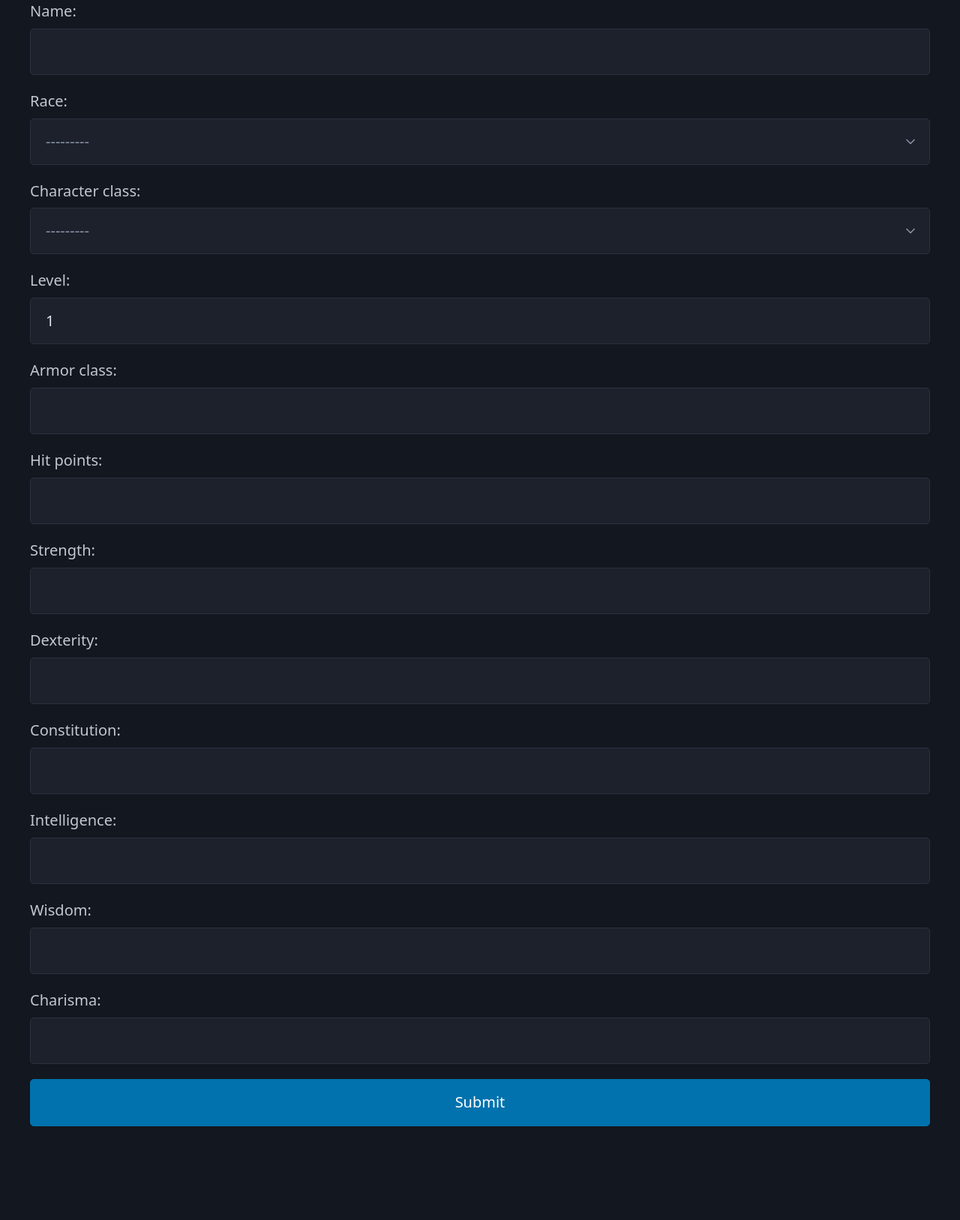
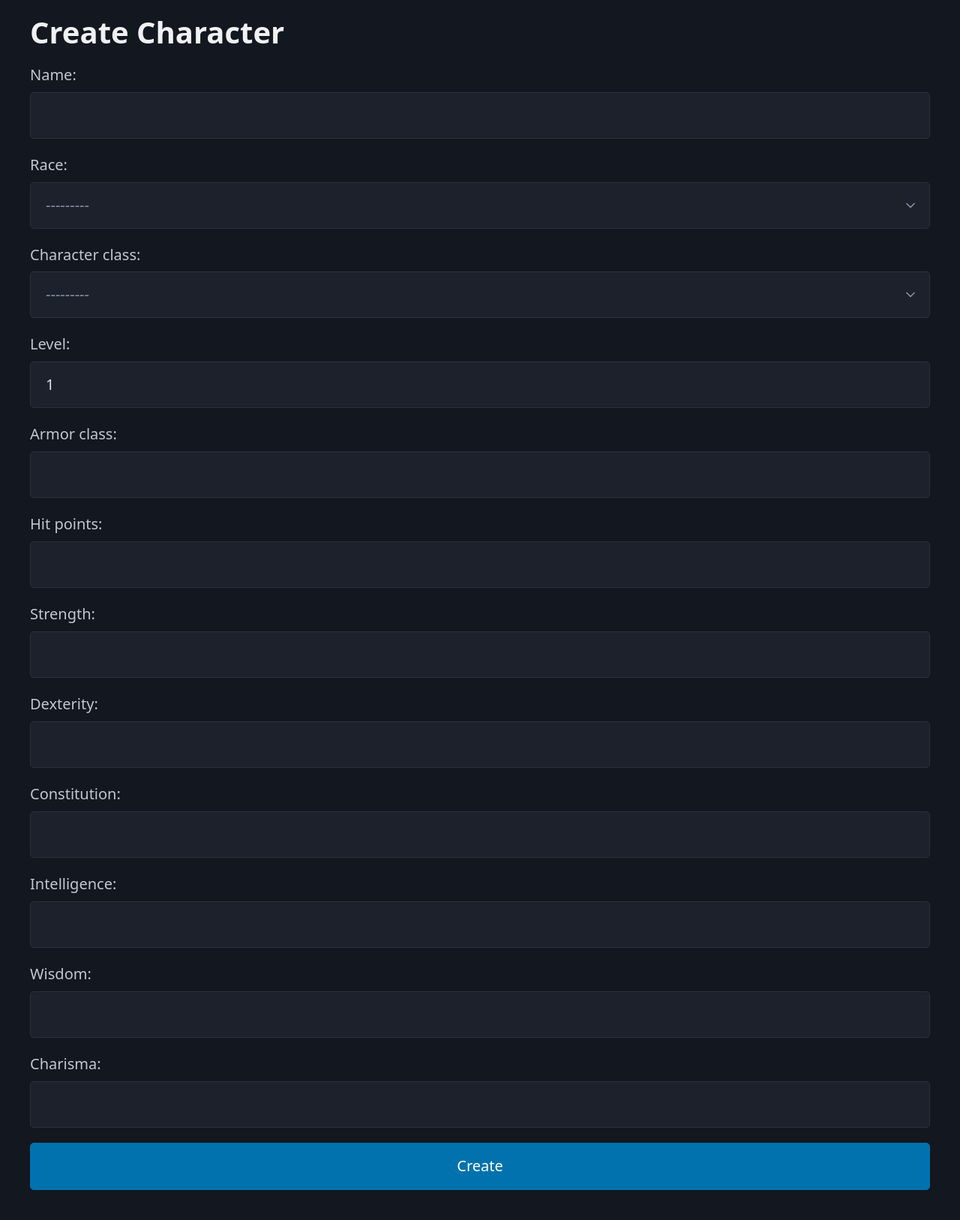
Before and after one commit to jakecoombs/django-dnd, a Django app: page /character/create in a window 1280 px wide. Shown: the part 70-1697 px from the top of the page at 75% size. Before the commit the page ends 1572 px from the top, so only its background shows below. Run offline with Django 5.2, Linux system fonts and the light colour scheme; data comes from the database, SQL or seed files in the repository; both versions use the stored data as it was after the commit; some libraries are stand-ins or nearby versions.

Commit message:
Add headers to forms

```diff
--- a/character/templates/character/character_create.html
+++ b/character/templates/character/character_create.html
@@ -5,10 +5,13 @@
 
 {% block content %}
 
-<form action="{% url 'character:character_create' %}" method="post" class="container">
-    {% csrf_token %}
-    {{ form }}
-    <input type="submit" value="Submit">
-</form>
+<main class="container">
+    <h1>Create Character</h1>
+    <form action="{% url 'character:character_create' %}" method="post">
+        {% csrf_token %}
+        {{ form }}
+        <input type="submit" value="Create">
+    </form>
+</main>
 
 {% endblock content %}
```
Also changed, not shown: character/templates/character/character_edit.html (+8 -5 lines), db.sqlite3.
